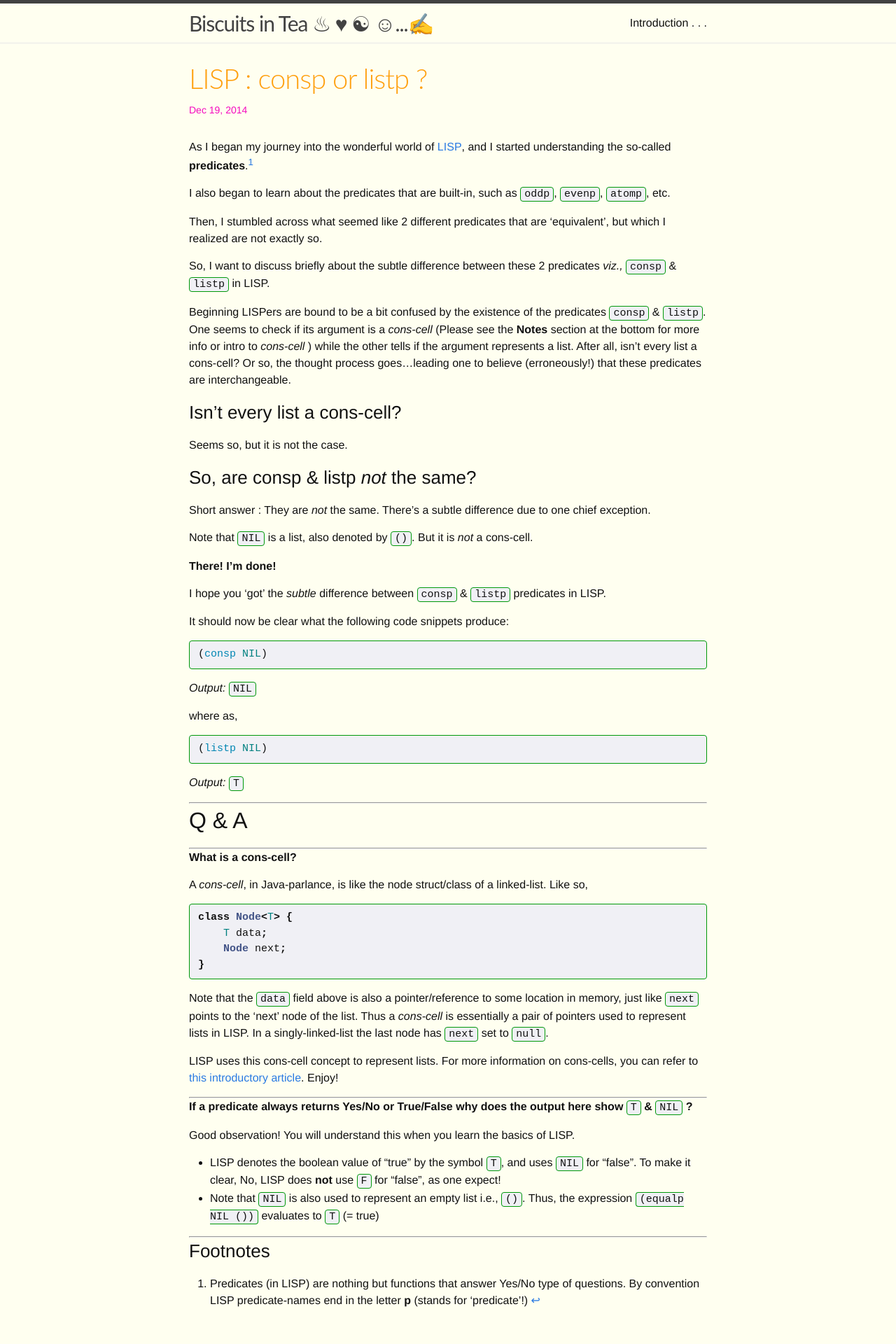
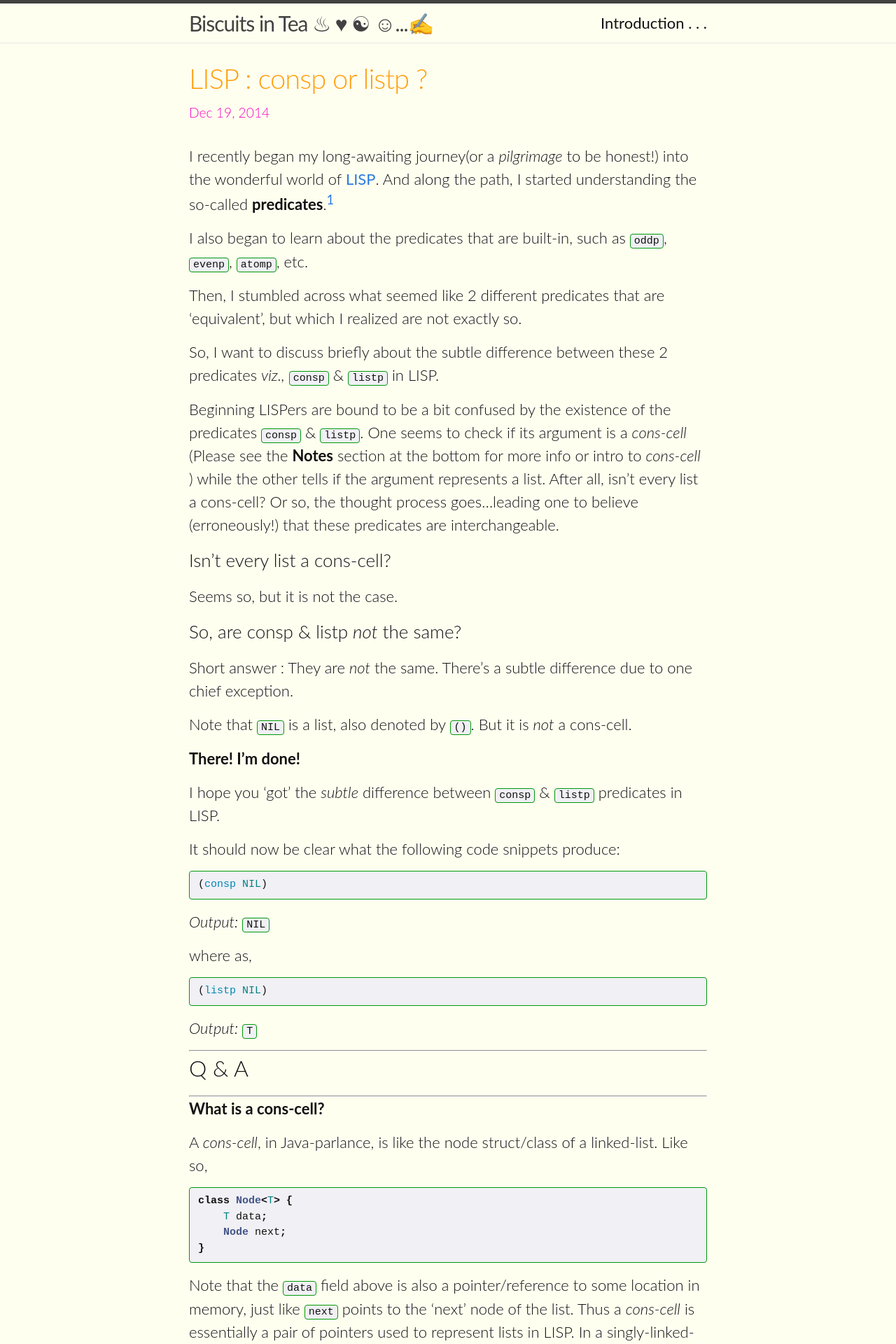
Before and after one commit to raghuugare/raghuugare.bkup, a Jekyll site: the page built from _posts/2014-12-19-subtle_difference.markdown, in a window 1280 px wide. Shown: the top 1920 px of the page at 70% size. Built offline with Jekyll 4.4.1, drawn with Linux system fonts in a browser that asks for light colours.

Commit message:
Trying out a sans-serif font & small updates...

```diff
--- a/_posts/2014-12-19-subtle_difference.markdown
+++ b/_posts/2014-12-19-subtle_difference.markdown
@@ -7,7 +7,8 @@ categories: LISP
 
 ---
 
-As I began my journey into the wonderful world of [LISP][link_LISP]{:target="_blank"}, and I started understanding the so-called **predicates**.[^1]
+I recently began my long-awaiting journey(or a _pilgrimage_ to be honest!) into the wonderful world of [LISP][link_LISP]{:target="_blank"}. And along the path, I started understanding the so-called **predicates**.[^1]
+
 
 [^1]: Predicates (in LISP) are nothing but functions that answer Yes/No type of questions. By convention LISP predicate-names end in the letter **p** (stands for 'predicate'!)
 
--- a/css/main.scss
+++ b/css/main.scss
@@ -41,8 +41,8 @@ $body-font-weight: 300;
 // Our variables
 // Some nice fonts (albeit available locally! :-( ) : Optima, Seravek, Avenir, ...
 
-$base-font-family: merriweather, Helvetica Neue, Helvetica, Arial, sans-serif;
-$base-font-size:   16px;
+$base-font-family: lato, merriweather, Helvetica Neue, Helvetica, Arial, sans-serif;
+$base-font-size:   22px;
 $small-font-size:  $base-font-size * 0.875;
 $base-line-height: 1.5;
 
```
